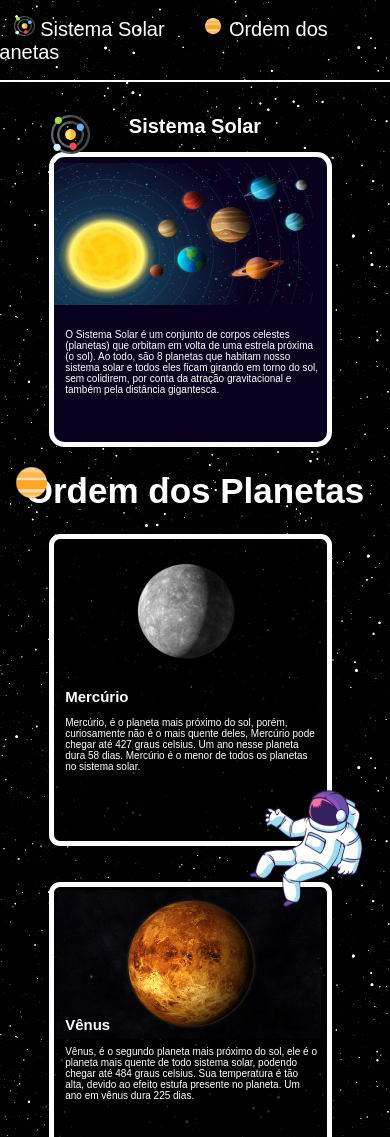
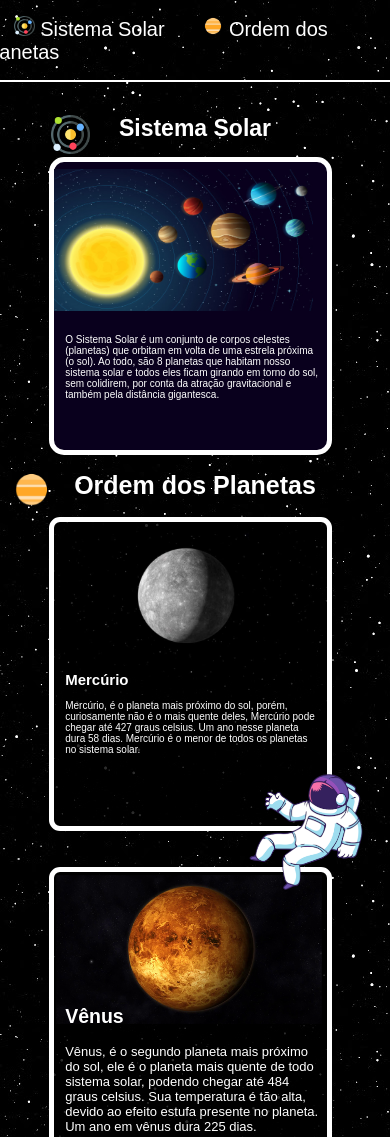
Before and after one commit to Fabe-Yato/Sistema-Solar, a plain HTML site: page docs/index.html in a window 390 px wide. Shown: the top 1137 px of the page. Drawn offline with Linux system fonts and the light colour scheme.

Commit message:
Update style.css

```diff
--- a/docs/css/style.css
+++ b/docs/css/style.css
@@ -11,7 +11,7 @@ body{
 }
 #siste{
     margin-top: -25%;
-    font-size: 20px;
+    font-size: 23px;
 }
 #texto1{
     margin-top: 14%;
@@ -36,7 +36,7 @@ ul{
 }
 ul li{
     display: inline;
-    font-size: 46px;
+    font-size: 44px;
     font-family: Arial, Helvetica, sans-serif;
     margin-left: 8%;
 }
@@ -61,7 +61,7 @@ ul li{
 }
 h1{
     text-align: center;
-    font-size: 35px;
+    font-size: 25px;
 }
 .conteudo1{
     background-color: #09001d;
@@ -253,7 +253,7 @@ h3{
          border: 5px solid white;
          border-radius: 15px;
          width: 70%;
-         font-size: 10px;
+         font-size: 13px;
          margin: 0 auto;
          margin-right: 15%;
          display: grid;
@@ -264,7 +264,7 @@ h3{
         border: 5px solid white;
         border-radius: 11px;
         width: 70%;
-        font-size: 10px;
+        font-size: 13px;
         margin: 0 auto;
          margin-right: 15%;
          display: grid;
@@ -376,6 +376,7 @@ h3{
    }
    h3{
         margin-left: 14%;
+        font-size: 25px;
    }
    #facebook{
        width: 30%;
```
